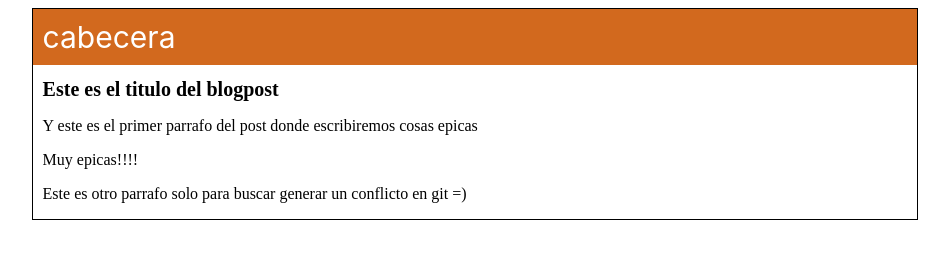
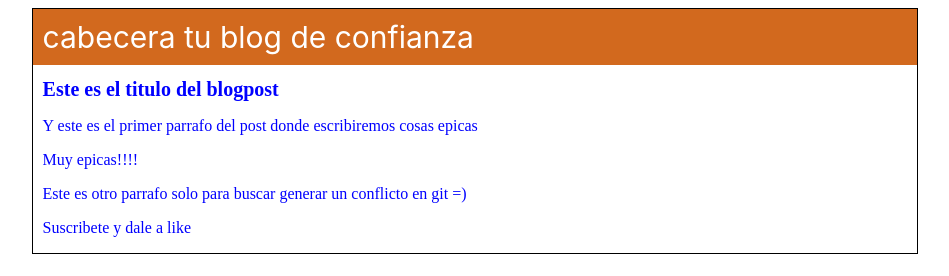
Before and after one commit to crisvillabona/prueba, a plain HTML site: page index.html in a window 1280 px wide. Shown: the whole page, without its empty margins (165-1114 px from the left). Drawn offline with Linux system fonts and the light colour scheme.

Commit message:
Agregue suscripcion, cambie la cabecera y puse color azul

```diff
--- a/css/estilos.css
+++ b/css/estilos.css
@@ -1,5 +1,6 @@
 body{
     text-align: center;
+    color: blue;
 }
 #container {
     margin: 0 auto;
--- a/index.html
+++ b/index.html
@@ -10,12 +10,13 @@
 <body>
     <div id="container">
         <div id="cabecera">
-            <P>cabecera</p>
+            <P>cabecera tu blog de confianza</p>
         </div>
         <h1>Este es el titulo del blogpost</h1>
         <p>Y este es el primer parrafo del post  donde escribiremos cosas epicas</p>
         <p>Muy epicas!!!!</p>
         <p>Este es otro parrafo solo para buscar generar un conflicto en git =)</p>
+        <p>Suscribete y dale a like</p>
     </div>
 </body>
 </html>
```
